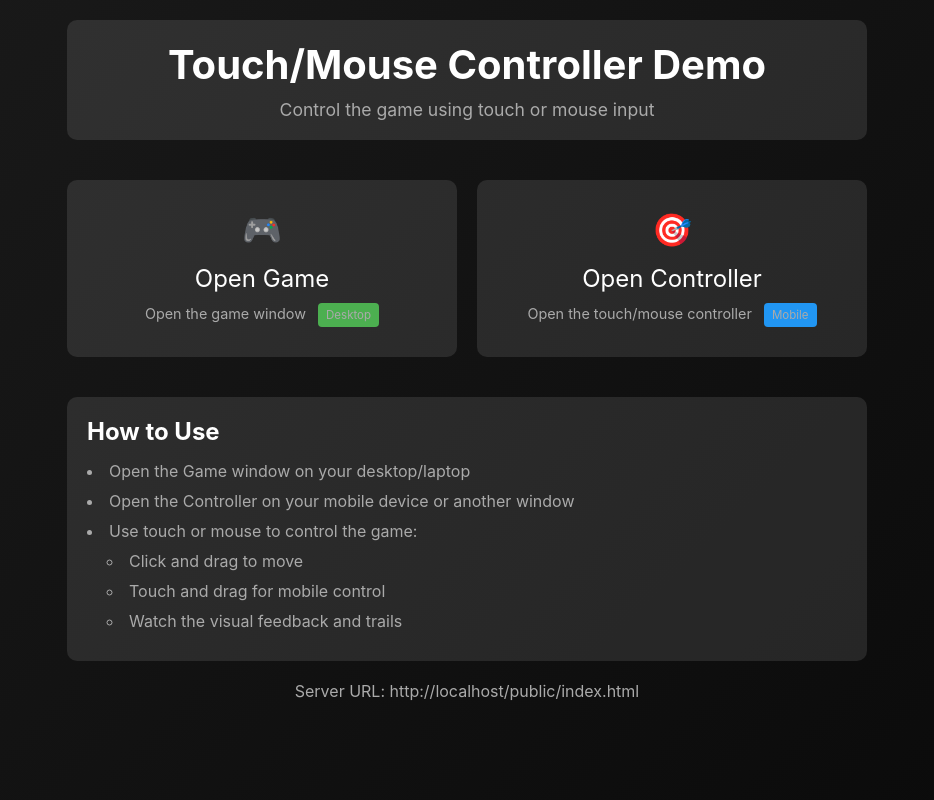
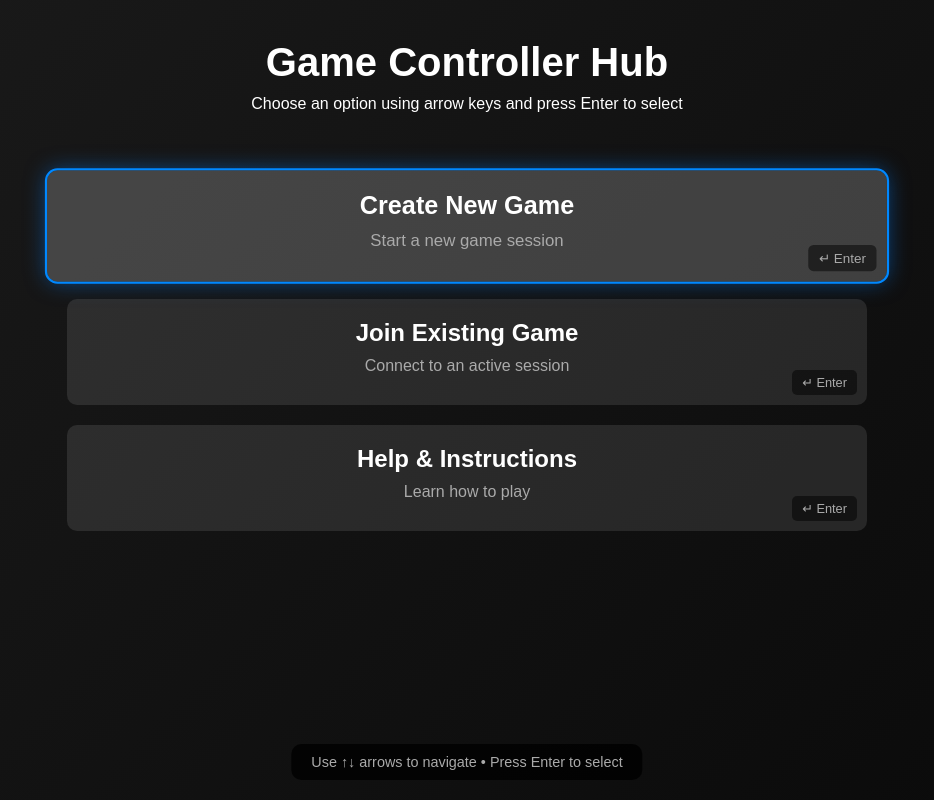
Before and after one commit to Gchorba/RemoteControl, a website: page public/index.html in a window 1280 px wide. Shown: the whole page, without its empty margins (173-1107 px from the left). Drawn offline with Linux system fonts and the light colour scheme.

Commit message:
keyboard control for homepage

```diff
--- a/public/index.html
+++ b/public/index.html
@@ -2,20 +2,20 @@
 <!DOCTYPE html>
 <html>
 <head>
-    <title>Touch/Mouse Controller Demo</title>
+    <title>Game Controller Hub</title>
     <meta name="viewport" content="width=device-width, initial-scale=1.0">
     <style>
         * {
             margin: 0;
             padding: 0;
             box-sizing: border-box;
-            font-family: -apple-system, BlinkMacSystemFont, "Segoe UI", Roboto, Arial, sans-serif;
         }
 
         body {
-            min-height: 100vh;
             background: linear-gradient(135deg, #1a1a1a 0%, #0a0a0a 100%);
             color: white;
+            font-family: Arial, sans-serif;
+            min-height: 100vh;
             padding: 20px;
         }
 
@@ -28,8 +28,6 @@
             text-align: center;
             margin-bottom: 40px;
             padding: 20px;
-            background: rgba(255, 255, 255, 0.1);
-            border-radius: 10px;
         }
 
         h1 {
@@ -38,116 +36,74 @@
             color: #fff;
         }
 
-        .subtitle {
-            color: #aaa;
-            font-size: 1.1em;
-        }
-
-        .buttons {
+        .menu {
             display: grid;
             gap: 20px;
             margin: 40px 0;
         }
 
-        @media (min-width: 600px) {
-            .buttons {
-                grid-template-columns: 1fr 1fr;
-            }
-        }
-
-        .button {
-            display: flex;
-            flex-direction: column;
-            align-items: center;
-            justify-content: center;
-            padding: 30px;
+        .menu-item {
             background: rgba(255, 255, 255, 0.1);
+            padding: 20px;
             border-radius: 10px;
-            text-decoration: none;
-            color: white;
+            cursor: pointer;
             transition: all 0.3s ease;
+            position: relative;
             text-align: center;
         }
 
-        .button:hover {
+        .menu-item.focused {
             background: rgba(255, 255, 255, 0.2);
-            transform: translateY(-2px);
+            transform: scale(1.05);
+            box-shadow: 0 0 20px rgba(0, 128, 255, 0.5);
+            outline: 2px solid #0088ff;
         }
 
-        .button-title {
+        .menu-item:hover {
+            background: rgba(255, 255, 255, 0.2);
+        }
+
+        .menu-item h2 {
             font-size: 1.5em;
             margin-bottom: 10px;
         }
 
-        .button-description {
+        .menu-item p {
             color: #aaa;
-            font-size: 0.9em;
-            line-height: 1.4;
+            margin-bottom: 10px;
         }
 
-        .icon {
-            font-size: 2em;
-            margin-bottom: 15px;
-        }
-
-        .instructions {
-            background: rgba(255, 255, 255, 0.1);
-            padding: 20px;
-            border-radius: 10px;
-            margin-top: 40px;
-        }
-
-        .instructions h2 {
-            margin-bottom: 15px;
-            color: #fff;
-        }
-
-        .instructions ul {
-            list-style-position: inside;
+        .key-hint {
+            position: absolute;
+            right: 10px;
+            bottom: 10px;
+            background: rgba(0, 0, 0, 0.5);
+            padding: 5px 10px;
+            border-radius: 5px;
+            font-size: 0.8em;
             color: #aaa;
         }
 
-        .instructions li {
-            margin-bottom: 10px;
-        }
-
-        .device-tag {
-            display: inline-block;
-            padding: 4px 8px;
-            border-radius: 4px;
-            font-size: 0.8em;
-            margin-left: 8px;
-            vertical-align: middle;
-        }
-
-        .desktop {
-            background: #4CAF50;
-        }
-
-        .mobile {
-            background: #2196F3;
-        }
-
-        #qrCode {
-            display: none;
-            margin: 20px auto;
-            padding: 15px;
-            background: white;
+        .navigation-help {
+            position: fixed;
+            bottom: 20px;
+            left: 50%;
+            transform: translateX(-50%);
+            background: rgba(0, 0, 0, 0.8);
+            padding: 10px 20px;
             border-radius: 10px;
-            width: fit-content;
+            text-align: center;
+            font-size: 0.9em;
+            color: #aaa;
         }
 
         @media (max-width: 600px) {
-            .header {
+            .menu-item {
                 padding: 15px;
             }
 
             h1 {
                 font-size: 2em;
-            }
-
-            .button {
-                padding: 20px;
             }
         }
     </style>
@@ -155,74 +111,140 @@
 <body>
     <div class="container">
         <div class="header">
-            <h1>Touch/Mouse Controller Demo</h1>
-            <p class="subtitle">Control the game using touch or mouse input</p>
+            <h1>Game Controller Hub</h1>
+            <p>Choose an option using arrow keys and press Enter to select</p>
         </div>
 
-        <div class="buttons">
-            <a href="/game.html" class="button" id="gameButton" target="_blank">
-                <div class="icon">🎮</div>
-                <div class="button-title">Open Game</div>
-                <div class="button-description">
-                    Open the game window
-                    <span class="device-tag desktop">Desktop</span>
-                </div>
-            </a>
+        <div class="menu" id="menu">
+            <div class="menu-item" tabindex="0" data-action="create">
+                <h2>Create New Game</h2>
+                <p>Start a new game session</p>
+                <div class="key-hint">↵ Enter</div>
+            </div>
 
-            <a href="/controller.html" class="button" id="controllerButton" target="_blank">
-                <div class="icon">🎯</div>
-                <div class="button-title">Open Controller</div>
-                <div class="button-description">
-                    Open the touch/mouse controller
-                    <span class="device-tag mobile">Mobile</span>
-                </div>
-            </a>
+            <div class="menu-item" tabindex="0" data-action="join">
+                <h2>Join Existing Game</h2>
+                <p>Connect to an active session</p>
+                <div class="key-hint">↵ Enter</div>
+            </div>
+
+            <div class="menu-item" tabindex="0" data-action="help">
+                <h2>Help & Instructions</h2>
+                <p>Learn how to play</p>
+                <div class="key-hint">↵ Enter</div>
+            </div>
         </div>
 
-        <div class="instructions">
-            <h2>How to Use</h2>
-            <ul>
-                <li>Open the Game window on your desktop/laptop</li>
-                <li>Open the Controller on your mobile device or another window</li>
-                <li>Use touch or mouse to control the game:</li>
-                <ul style="margin-left: 20px; margin-top: 5px;">
-                    <li>Click and drag to move</li>
-                    <li>Touch and drag for mobile control</li>
-                    <li>Watch the visual feedback and trails</li>
-                </ul>
-            </ul>
+        <div class="navigation-help">
+            Use ↑↓ arrows to navigate • Press Enter to select
         </div>
-
-        <div id="qrCode"></div>
     </div>
 
     <script>
-        // Get the current URL
-        const currentUrl = window.location.href;
-        const status = document.createElement('div');
-        status.style.textAlign = 'center';
-        status.style.marginTop = '20px';
-        status.style.color = '#aaa';
+        const menu = document.getElementById('menu');
+        const menuItems = Array.from(menu.children);
+        let currentFocus = 0;
 
-        // Add the URL to the page
-        status.textContent = `Server URL: ${currentUrl}`;
-        document.querySelector('.container').appendChild(status);
+        // Set initial focus
+        updateFocus();
 
-        // Check if it's a mobile device
-        const isMobile = /iPhone|iPad|iPod|Android/i.test(navigator.userAgent);
-
-        // Adjust button behaviors based on device
-        if (isMobile) {
-            document.getElementById('controllerButton').click();
+        function updateFocus() {
+            menuItems.forEach((item, index) => {
+                item.classList.toggle('focused', index === currentFocus);
+                if (index === currentFocus) {
+                    item.focus();
+                }
+            });
         }
 
-        // Add click handlers
-        document.getElementById('gameButton').addEventListener('click', () => {
-            localStorage.setItem('role', 'game');
+        function handleKeyNavigation(e) {
+            switch(e.key) {
+                case 'ArrowUp':
+                    e.preventDefault();
+                    currentFocus = (currentFocus - 1 + menuItems.length) % menuItems.length;
+                    updateFocus();
+                    break;
+
+                case 'ArrowDown':
+                    e.preventDefault();
+                    currentFocus = (currentFocus + 1) % menuItems.length;
+                    updateFocus();
+                    break;
+
+                case 'Enter':
+                    e.preventDefault();
+                    const selectedItem = menuItems[currentFocus];
+                    handleMenuAction(selectedItem.dataset.action);
+                    break;
+            }
+        }
+
+        function handleMenuAction(action) {
+            switch(action) {
+                case 'create':
+                    window.location.href = '/game.html';
+                    break;
+
+                case 'join':
+                    // Show join dialog or redirect to join page
+                    promptForSessionId();
+                    break;
+
+                case 'help':
+                    showHelp();
+                    break;
+            }
+        }
+
+        function promptForSessionId() {
+            const sessionId = prompt('Enter session ID:');
+            if (sessionId) {
+                window.location.href = `/controller.html?session=${sessionId}`;
+            }
+        }
+
+        function showHelp() {
+            // Create a modal or redirect to help page
+            alert(`
+How to use:
+
+1. Create New Game:
+   - Opens a new game screen
+   - Shows QR code for controllers
+   - Displays session ID
+
+2. Join Existing Game:
+   - Enter the session ID
+   - Controls the game remotely
+
+3. Navigation:
+   - Use arrow keys to move
+   - Press Enter to select
+   - ESC to go back
+            `);
+        }
+
+        // Event Listeners
+        document.addEventListener('keydown', handleKeyNavigation);
+
+        // Mouse/Touch support
+        menuItems.forEach(item => {
+            item.addEventListener('click', () => {
+                handleMenuAction(item.dataset.action);
+            });
+
+            item.addEventListener('mouseover', () => {
+                currentFocus = menuItems.indexOf(item);
+                updateFocus();
+            });
         });
 
-        document.getElementById('controllerButton').addEventListener('click', () => {
-            localStorage.setItem('role', 'controller');
+        // Handle focus events for accessibility
+        menuItems.forEach(item => {
+            item.addEventListener('focus', () => {
+                currentFocus = menuItems.indexOf(item);
+                updateFocus();
+            });
         });
     </script>
 </body>
```
Also changed, not shown: 1 other file.
